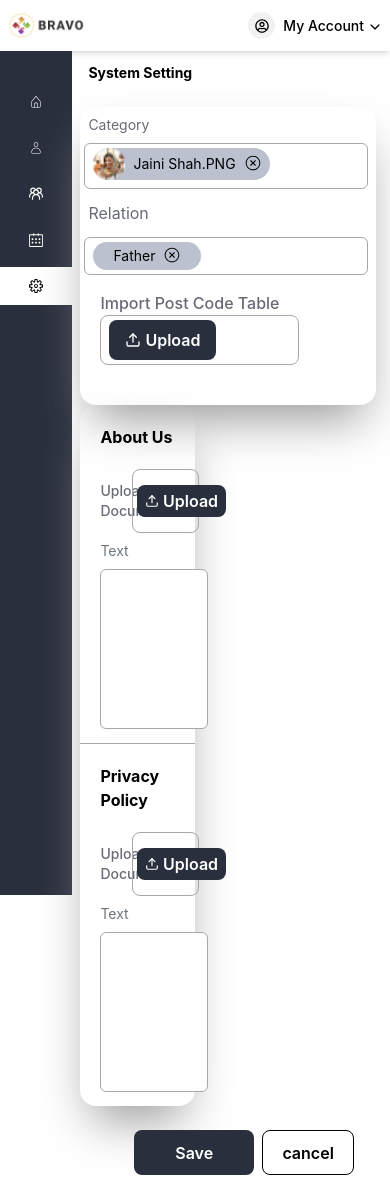
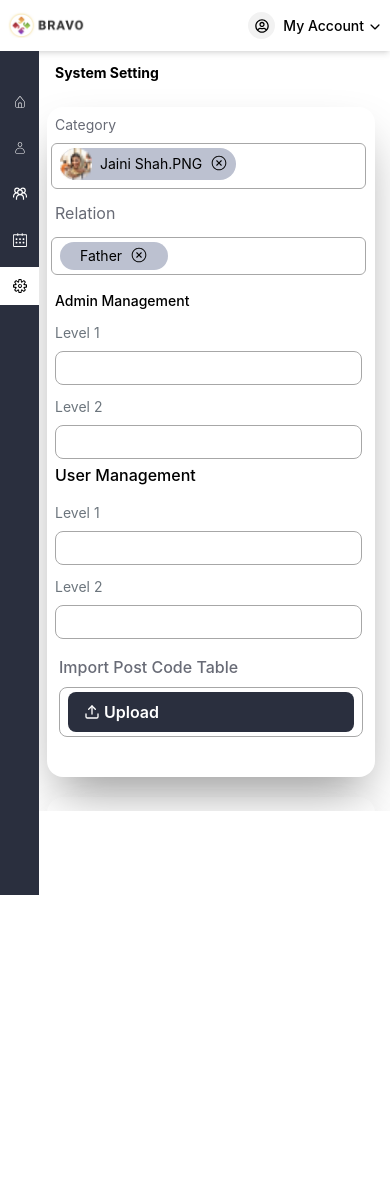
Before and after one commit to Impactmindz-Tech/bravo, a React (Vite) app: page /systemsetting in a window 390 px wide. After the commit the page ends 895 px from the top, so only its background shows below. Built offline with nearby package versions, Linux system fonts and the light colour scheme.

Commit message:
system setting sm responsive

```diff
--- a/src/SystemSetting.jsx
+++ b/src/SystemSetting.jsx
@@ -37,7 +37,10 @@ export default function SystemSetting() {
         <NavBar />
 
         {/* right side section */}
-        <div className="w-[90%] m-auto">
+        <div className="w-[90%] m-auto h-[41vw] sm:m-0">
+
+        <div className="sm:max-h-[90vh] overflow-y-auto mainFormSection overflow-x-hidden">
+
           {/* top title */}
           <div className="flex justify-between px-1 my-3 ">
             <h1 className="text-3xl font-bold sm:text-sm sm:pl-3">System Setting</h1>
@@ -81,66 +84,66 @@ export default function SystemSetting() {
               </div>
 
               {/* admin management */}
-              <div className="flex ml-5 mt-10 gap-3 sm:hidden">
-                <span className="font-medium py-8 w-[20%]">
+              <div className="flex ml-5 mt-10 gap-3 sm:flex-col sm:mt-0 sm:ml-2">
+                <span className="font-medium py-8 w-[20%] sm:w-[100%] sm:text-sm sm:py-0 sm:pt-4 sm:ml-0" >
                   Admin Management
                 </span>
 
-                <div className="font-normal text-secondary">
-                  <h1>Level 1</h1>
+                <div className="font-normal text-secondary ">
+                  <h1 className="sm:text-sm">Level 1</h1>
                   <input
                     type="text"
                     name="level1"
-                    className="border rounded-lg px-2 outline-none py-1 mt-2 border-borderOutlineColor-900 font-normal text-black"
+                    className="border rounded-lg px-2 outline-none py-1 mt-2 border-borderOutlineColor-900 font-normal text-black sm:w-[96%]"
                   />
                 </div>
 
                 <div className="font-normal text-secondary">
-                  <h1>Level 2</h1>
+                  <h1 className="sm:text-sm">Level 2</h1>
                   <input
                     type="text"
                     name="level1"
-                    className="border rounded-lg px-2 outline-none py-1 mt-2 border-borderOutlineColor-900 font-normal text-black"
+                    className="border rounded-lg px-2 outline-none py-1 mt-2 border-borderOutlineColor-900 font-normal text-black sm:w-[96%]"
                   />
                 </div>
               </div>
 
               {/* user management */}
-              <div className="flex ml-5 gap-3 sm:hidden">
-                <span className="font-medium py-8 w-[20%]">
+              <div className="flex ml-5 gap-3 sm:flex-col sm:ml-2">
+                <span className="font-medium py-8 w-[20%] sm:w-[100%] sm:py-1">
                   User Management
                 </span>
 
                 <div className="font-normal text-secondary">
-                  <h1>Level 1</h1>
+                  <h1 className="sm:text-sm">Level 1</h1>
                   <input
                     type="text"
                     name="level1"
-                    className="border rounded-lg px-2 outline-none py-1 mt-2 border-borderOutlineColor-900 font-normal text-black"
+                    className="border rounded-lg px-2 outline-none py-1 mt-2 border-borderOutlineColor-900 font-normal text-black sm:w-[96%]"
                   />
                 </div>
 
                 <div className="font-normal text-secondary">
-                  <h1>Level 2</h1>
+                  <h1 className="sm:text-sm">Level 2</h1>
                   <input
                     type="text"
                     name="level1"
-                    className="border rounded-lg px-2 outline-none py-1 mt-2 border-borderOutlineColor-900 font-normal text-black"
+                    className="border rounded-lg px-2 outline-none py-1 mt-2 border-borderOutlineColor-900 font-normal text-black sm:w-[96%]"
                   />
                 </div>
               </div>
 
               {/* file management */}
 
-              <div className="flex mb-10 pl-5 mt-4 sm:flex-col">
+              <div className="flex mb-10 pl-5 mt-4 sm:flex-col sm:pl-3 sm:gap-y-2">
                 <h4 className="text-blue-300 w-[25%] font-medium sm:w-[100%]">
                   Import Post Code Table
                 </h4>
 
-                <div className="flex w-[72%] items-center border rounded-lg py-1 px-2 border-borderOutlineColor-900">
+                <div className="flex w-[72%] items-center border rounded-lg py-1 px-2 border-borderOutlineColor-900 sm:flex-col sm:w-[96%] sm:gap-y-1">
                   <label
                     htmlFor="file-upload"
-                    className="flex items-center bg-blue-900 px-4 py-2 rounded-lg cursor-pointer font-semibold text-white"
+                    className="flex items-center bg-blue-900 px-4 py-2 rounded-lg cursor-pointer font-semibold text-white sm:w-[100%]"
                   >
                     <FiUpload className="font-semibold mr-1" />
                     Upload
@@ -152,8 +155,8 @@ export default function SystemSetting() {
                     onChange={handleFileChange("postCodeFile")}
                   />
                   {files.postCodeFile && (
-                    <div className="flex justify-between items-center bg-blue-300 rounded-full ml-2 px-4">
-                      <span className="text-sm pl-2">
+                    <div className="flex justify-between items-center bg-blue-300 rounded-full ml-2 px-4 sm:w-[100%] sm:ml-0">
+                      <span className="text-sm pl-2 sm:pl-0">
                         {files.postCodeFile.name}
                       </span>
                       <button
@@ -169,18 +172,18 @@ export default function SystemSetting() {
             </div>
 
             {/* right section */}
-            <div className="w-[38%] shadow-2xl shadow-[#969696] rounded-2xl">
-              <h1 className="font-bold mx-5 my-5">About Us</h1>
+            <div className="w-[38%] shadow-2xl shadow-[#969696] rounded-2xl sm:w-[98%] sm:mt-5">
+              <h1 className="font-bold mx-5 my-5 sm:text-sm">About Us</h1>
 
-              <div className="flex pl-5 mt-4 gap-2">
-                <h4 className="text-blue-300 w-[25%] font-medium text-sm py-3">
+              <div className="flex pl-5 mt-4 gap-2 sm:flex-col sm:gap-y-1 sm:pl-3">
+                <h4 className="text-blue-300 w-[25%] font-medium text-sm py-3 sm:py-1  sm:w-[96%] sm:text-sm">
                   Upload Document
                 </h4>
 
-                <div className="flex w-[71%] items-center border rounded-lg py-1 px-1 border-borderOutlineColor-900">
+                <div className="flex w-[71%] items-center border rounded-lg py-1 px-1 border-borderOutlineColor-900 sm:flex-col sm:w-[96%] sm:gap-y-1">
                   <label
                     htmlFor="file-upload-document"
-                    className="flex items-center bg-blue-900 px-2 py-1 rounded-lg cursor-pointer font-semibold text-white"
+                    className="flex items-center bg-blue-900 px-2 py-1 rounded-lg cursor-pointer font-semibold text-white sm:w-[100%]"
                   >
                     <FiUpload className="font-semibold mr-1 text-sm" />
                     Upload
@@ -192,8 +195,8 @@ export default function SystemSetting() {
                     onChange={handleFileChange("aboutDocumentFileDocument")}
                   />
                   {files.aboutDocumentFileDocument && (
-                    <div className="flex justify-between items-center bg-blue-300 rounded-full ml-1 px-2">
-                      <span className="text-sm pl-2">
+                    <div className="flex justify-between items-center bg-blue-300 rounded-full ml-1 px-2  sm:w-[100%] sm:ml-0">
+                      <span className="text-sm pl-2 ">
                         {files.aboutDocumentFileDocument.name}
                       </span>
                       <button
@@ -207,25 +210,25 @@ export default function SystemSetting() {
                 </div>
               </div>
 
-              <h2 className="mx-5 text-sm mt-2 text-secondary">Text</h2>
+              <h2 className="mx-5 text-sm mt-2 text-secondary sm:mx-3">Text</h2>
               <textarea
                 name="text"
-                className="border mx-5 my-2 w-[94%] resize-none h-40 rounded-md border-borderOutlineColor-900 outline-none px-2"
+                className="border mx-5 my-2 w-[94%] resize-none h-40 rounded-md border-borderOutlineColor-900 outline-none px-2 sm:mx-3 sm:w-[92%]"
               ></textarea>
 
               {/*  divider*/}
               <hr className="border-borderOutlineColor-900" />
-              <h1 className="font-bold mx-5 my-5">Privacy Policy</h1>
+              <h1 className="font-bold mx-5 my-5 sm:my-1">Privacy Policy</h1>
 
-              <div className="flex pl-5 mt-4 gap-2">
-                <h4 className="text-blue-300 w-[25%] font-medium text-sm py-3">
+              <div className="flex pl-5 mt-4 gap-2 sm:flex-col">
+                <h4 className="text-blue-300 w-[25%] font-medium text-sm py-3 sm:w-[100%]">
                   Upload Document
                 </h4>
 
-                <div className="flex w-[71%] items-center border rounded-lg py-1 px-1 border-borderOutlineColor-900">
+                <div className="flex w-[71%] items-center border rounded-lg py-1 px-1 border-borderOutlineColor-900 sm:w-[96%] sm:flex-col sm:gap-y-1">
                   <label
                     htmlFor="file-upload-privacy"
-                    className="flex items-center bg-blue-900 px-2 py-1 rounded-lg cursor-pointer font-semibold text-white"
+                    className="flex items-center bg-blue-900 px-2 py-1 rounded-lg cursor-pointer font-semibold text-white sm:w-[100%]"
                   >
                     <FiUpload className="font-semibold mr-1 text-sm" />
                     Upload
@@ -237,7 +240,7 @@ export default function SystemSetting() {
                     onChange={handleFileChange("privacyDocumentFileDocument")}
                   />
                   {files.privacyDocumentFileDocument && (
-                    <div className="flex justify-between items-center bg-blue-300 rounded-full ml-1 px-2">
+                    <div className="flex justify-between items-center bg-blue-300 rounded-full ml-1 px-2 sm:w-[100%] sm:ml-0">
                       <span className="text-sm pl-2">
                         {files.privacyDocumentFileDocument.name}
                       </span>
@@ -254,15 +257,15 @@ export default function SystemSetting() {
                 </div>
               </div>
 
-              <h2 className="mx-5 text-sm mt-2 text-secondary">Text</h2>
+              <h2 className="mx-5 text-sm mt-2 text-secondary sm:mx-3">Text</h2>
               <textarea
                 name="text"
-                className="border mx-5 my-2 w-[94%] resize-none h-40 rounded-md border-borderOutlineColor-900 outline-none px-2"
+                className="border mx-5 my-2 w-[94%] resize-none h-40 rounded-md border-borderOutlineColor-900 outline-none px-2 sm:mx-3 sm:w-[92%]"
               ></textarea>
             </div>
           </div>
           {/* bottom btn section */}
-          <div className="flex justify-end mr-9 gap-2 mb-4 ">
+          <div className="flex justify-end mr-9 gap-2 mb-4 sm:justify-center sm:mr-0 sm:pb-5">
             <button className=" bg-blue-900 text-textMainColor-900 font-semibold rounded-lg focus:outline-none border-none w-[120px]">
               Save
             </button>
@@ -270,6 +273,11 @@ export default function SystemSetting() {
               cancel
             </button>
           </div>
+
+
+
+
+        </div>
         </div>
       </div>
     </>
--- a/src/components/NavBar/NavBar.jsx
+++ b/src/components/NavBar/NavBar.jsx
@@ -9,7 +9,7 @@ export default function NavBar() {
   const location = useLocation();
   return (<>
 
-    <nav className="flex justify-center bg-blue-900 h-[43.24vw] w-[80px] sm:h-[100vh]  ">
+    <nav className="flex justify-center bg-blue-900 h-[43.24vw] w-[80px] sm:h-[100vh]  sm:w-[10%]">
       <ul className="mt-8 w-full">
         <Link to="/" className="text-gray-950 text-2xl hover:text-gray-950 sm:text-sm">
           <li
```
